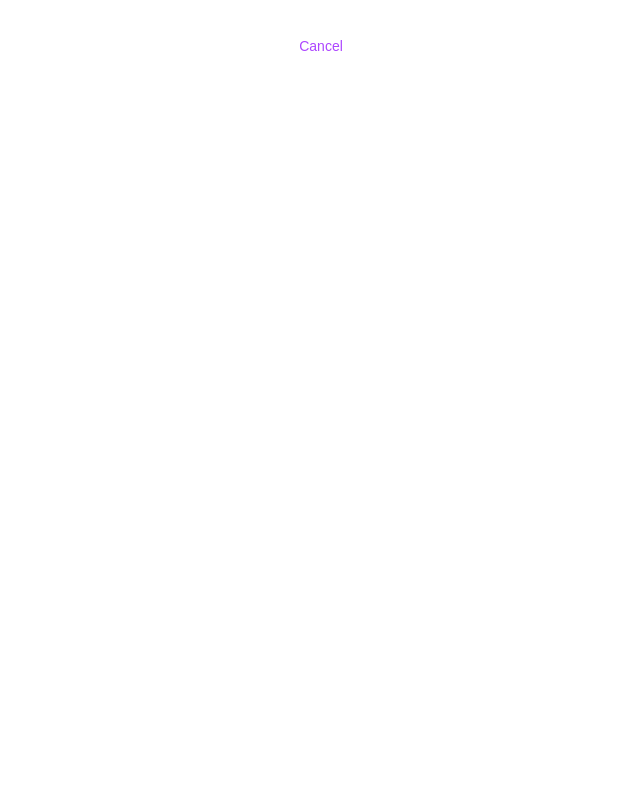
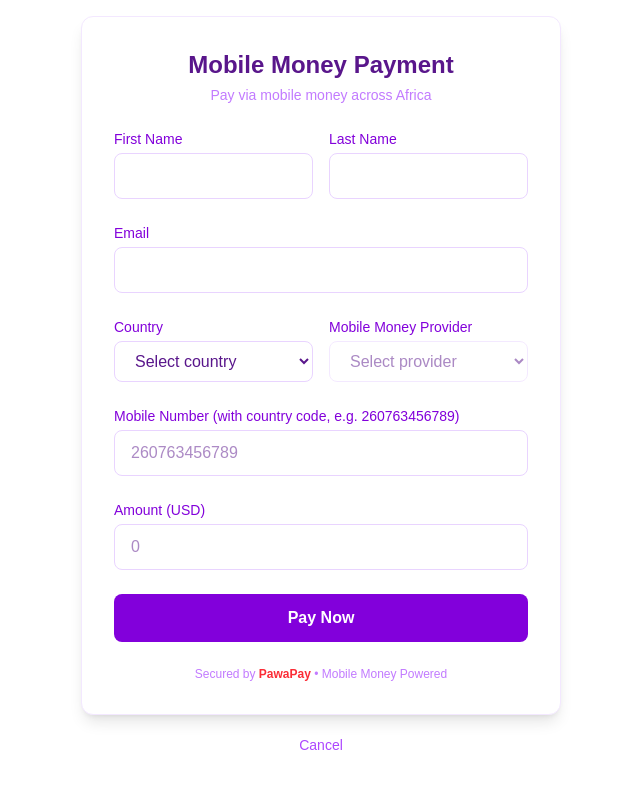
Before and after one commit to tambuaevaristus/rvamply-pawapay, a Next.js app: page /payment/checkout in a window 1280 px wide. Shown: the top 788 px of the page, without its empty margins (319-959 px from the left). Built offline with nearby package versions, Linux system fonts and the light colour scheme.

Commit message:
fix payment

```diff
--- a/src/app/payment/checkout/page.tsx
+++ b/src/app/payment/checkout/page.tsx
@@ -193,13 +193,12 @@ export default function GhlPaymentPage() {
                 )}
               </div>
             )}
-            {context && (
-              <PaymentForm
-                onSuccess={handlePaymentSuccess}
-                onError={handlePaymentError}
-                ghlContext={context}
-              />
-            )}
+            <PaymentForm
+              key={context?.amount || 'initial'}
+              onSuccess={handlePaymentSuccess}
+              onError={handlePaymentError}
+              ghlContext={context || undefined}
+            />
             <button
               onClick={handleClose}
               className="w-full mt-3 py-2 text-sm text-purple-500 hover:text-purple-700 transition-colors"
```
